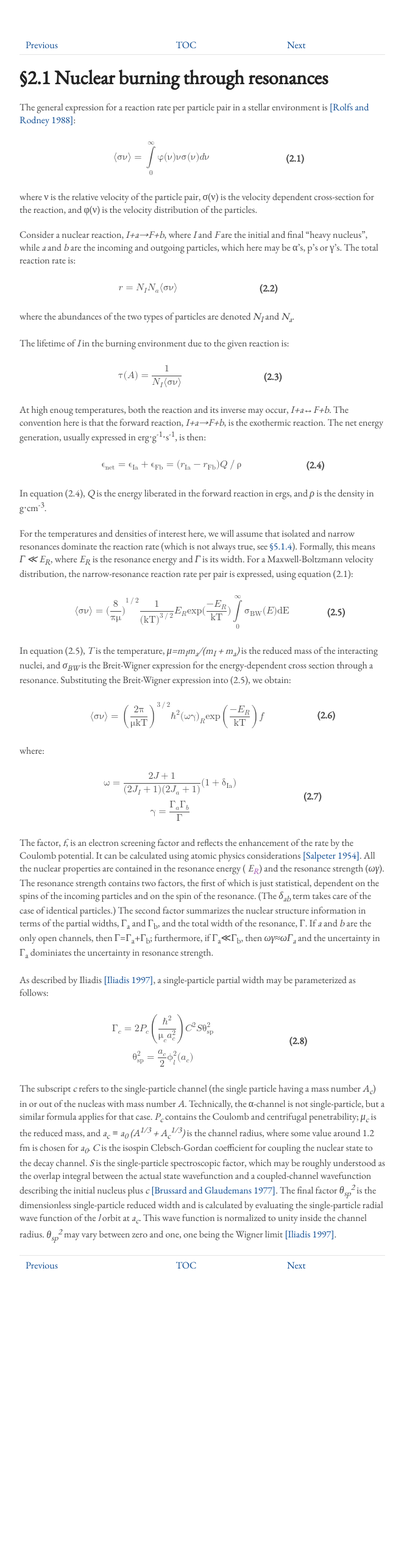
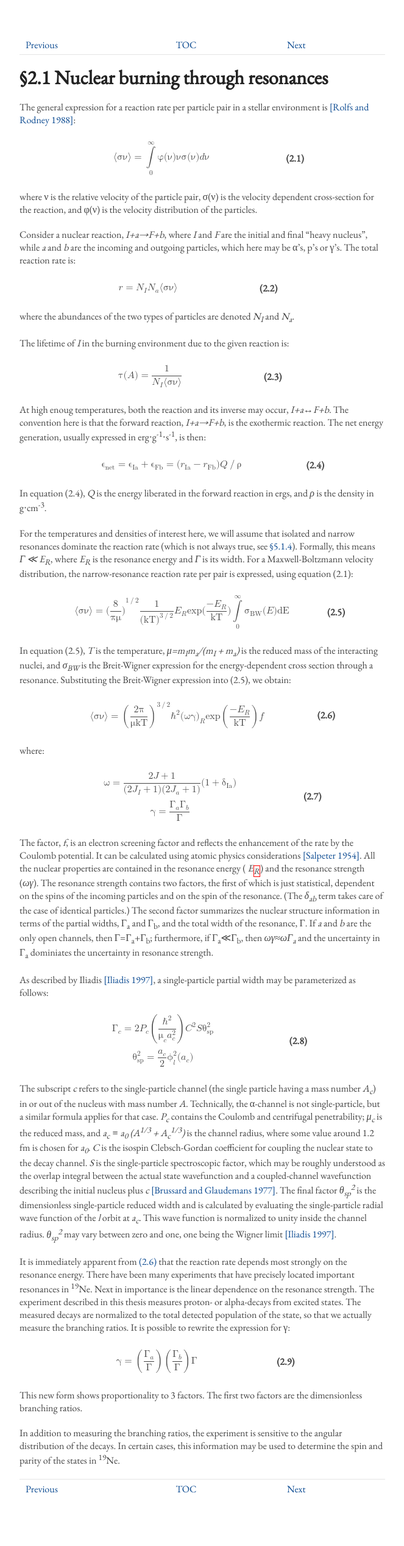
Before and after one commit to dwvisser/19ne-thesis, a Jekyll site: the page built from 2.1-nuclear-burning-through-resonances.md, in a window 1280 px wide. Shown: the whole page at 61% size, without its empty margins (308-971 px from the left). Built offline with Jekyll 4.4.1, drawn with Linux system fonts in a browser that asks for light colours; before the commit the page ends 2168 px from its top, so only the background shows below that.

Commit message:
Changed correction formatting. Finshed section 2.1.

```diff
--- a/2.1-nuclear-burning-through-resonances.md
+++ b/2.1-nuclear-burning-through-resonances.md
@@ -673,7 +673,7 @@ single-particle partial width may be parameterized as follows:
 
 The subscript <span class="equation">c</span> refers to the single-particle
 channel (the single particle having a mass number
-<span class="equation">A<sub>c</sub></span>) in or out of the nucleas with
+<span class="equation">A<sub>c</sub></span>) in or out of the nucleus with
 mass number <span class="equation">A</span>. Technically, the α-channel is not
 single-particle, but a similar formula applies for that case.
 <span class="equation">P<sub>c</sub></span> contains the Coulomb and
@@ -696,3 +696,65 @@ normalized to unity inside the channel radius.
 <span class="equation">θ<sub>sp</sub><sup>2</sup></span> may vary between zero
 and one, one being the Wigner limit [[Iliadis
 1997]](../bibliography/#iliadis97).
+
+It is immediately apparent from [(2.6)](#eqn2.6) that the reaction rate depends
+most strongly on the resonance energy. There have been many experiments that
+have precisely located important resonances in <sup>19</sup>Ne. Next in
+importance is the linear dependence on the resonance strength. The experiment
+described in this thesis measures proton- or alpha-decays from excited states.
+The measured decays are normalized to the total detected population of the
+state, so that we actually measure the branching ratios. It is possible to
+rewrite the expression for γ:
+
+<table class="equation">
+	<tr>
+		<td>
+			<math xmlns="http://www.w3.org/1998/Math/MathML" display="block">
+			 <semantics>
+			  <mrow>
+			   <mrow>
+			    <mi mathvariant="normal">γ</mi>
+			    <mo stretchy="false">=</mo>
+			    <mrow>
+			     <mo fence="true" stretchy="true">(</mo>
+			     <mrow>
+			      <mfrac>
+			       <msub>
+			        <mi mathvariant="normal">Γ</mi>
+			        <mi>a</mi>
+			       </msub>
+			       <mi mathvariant="normal">Γ</mi>
+			      </mfrac>
+			     </mrow>
+			     <mo fence="true" stretchy="true">)</mo>
+			    </mrow>
+			   </mrow>
+			   <mrow>
+			    <mo fence="true" stretchy="true">(</mo>
+			    <mrow>
+			     <mfrac>
+			      <msub>
+			       <mi mathvariant="normal">Γ</mi>
+			       <mi>b</mi>
+			      </msub>
+			      <mi mathvariant="normal">Γ</mi>
+			     </mfrac>
+			    </mrow>
+			    <mo fence="true" stretchy="true">)</mo>
+			   </mrow>
+			   <mi mathvariant="normal">Γ</mi>
+			  </mrow>
+			  <annotation encoding="StarMath 5.0">%gamma = left ( { %GAMMA_a} over { %GAMMA }  right ) left ( { %GAMMA_b} over { %GAMMA }  right ) %GAMMA</annotation>
+			 </semantics>
+			</math>
+		</td>
+		<a name="eqn2.9"><th>(2.9)</th></a>
+	</tr>
+</table>
+
+This new form shows proportionality to 3 factors. The first two factors are
+the dimensionless branching ratios.
+
+In addition to measuring the branching ratios, the experiment is sensitive to
+the angular distribution of the decays. In certain cases, this information may
+be used to determine the spin and parity of the states in <sup>19</sup>Ne.
--- a/stylesheets/my_custom.css
+++ b/stylesheets/my_custom.css
@@ -88,7 +88,7 @@ ul {
 }
 
 .correction {
-	color: #9F4EAD;
+	border: solid 1px red;
 }
 
 cite {
```
Also changed, not shown: 2 other files.
